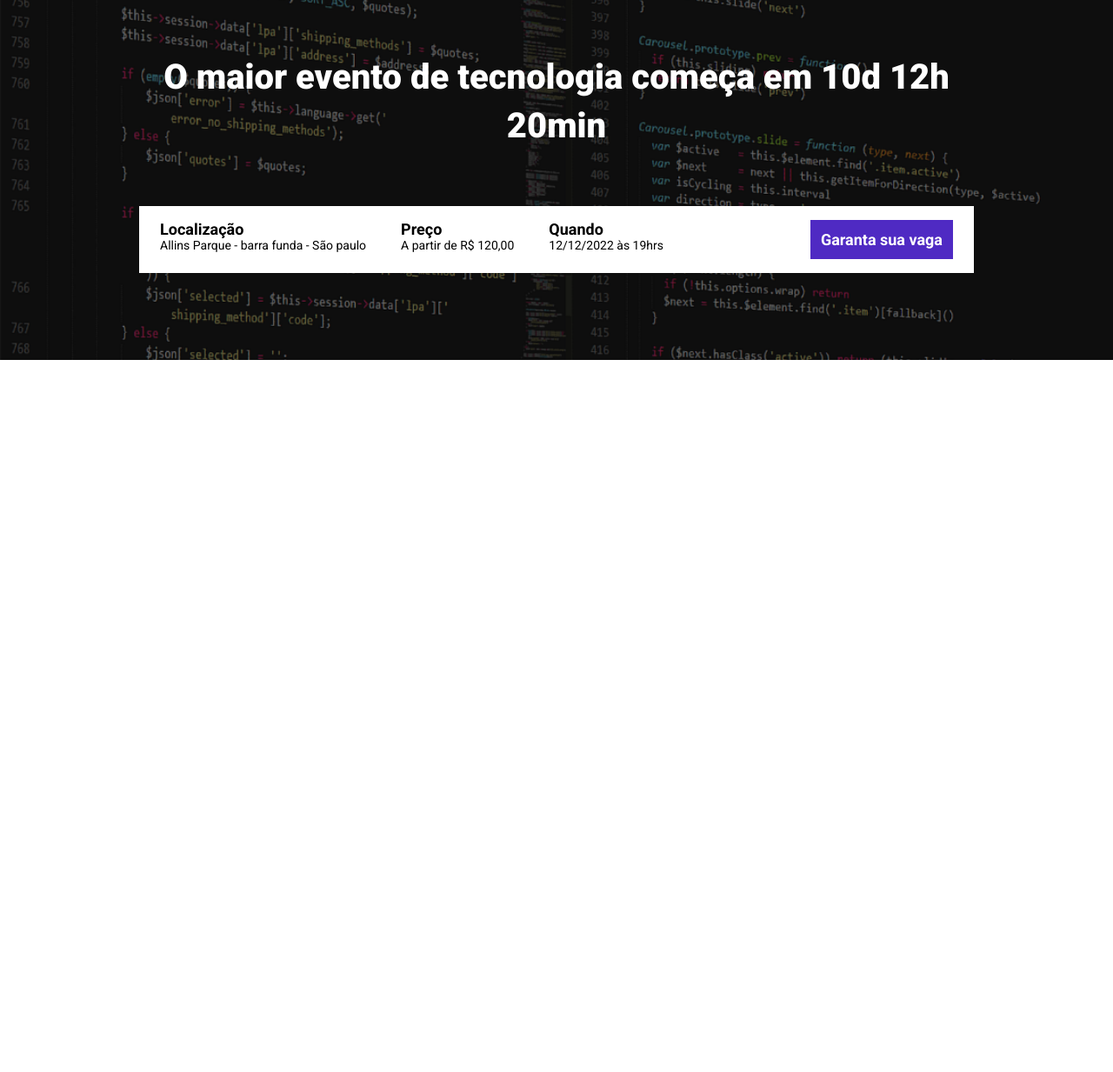
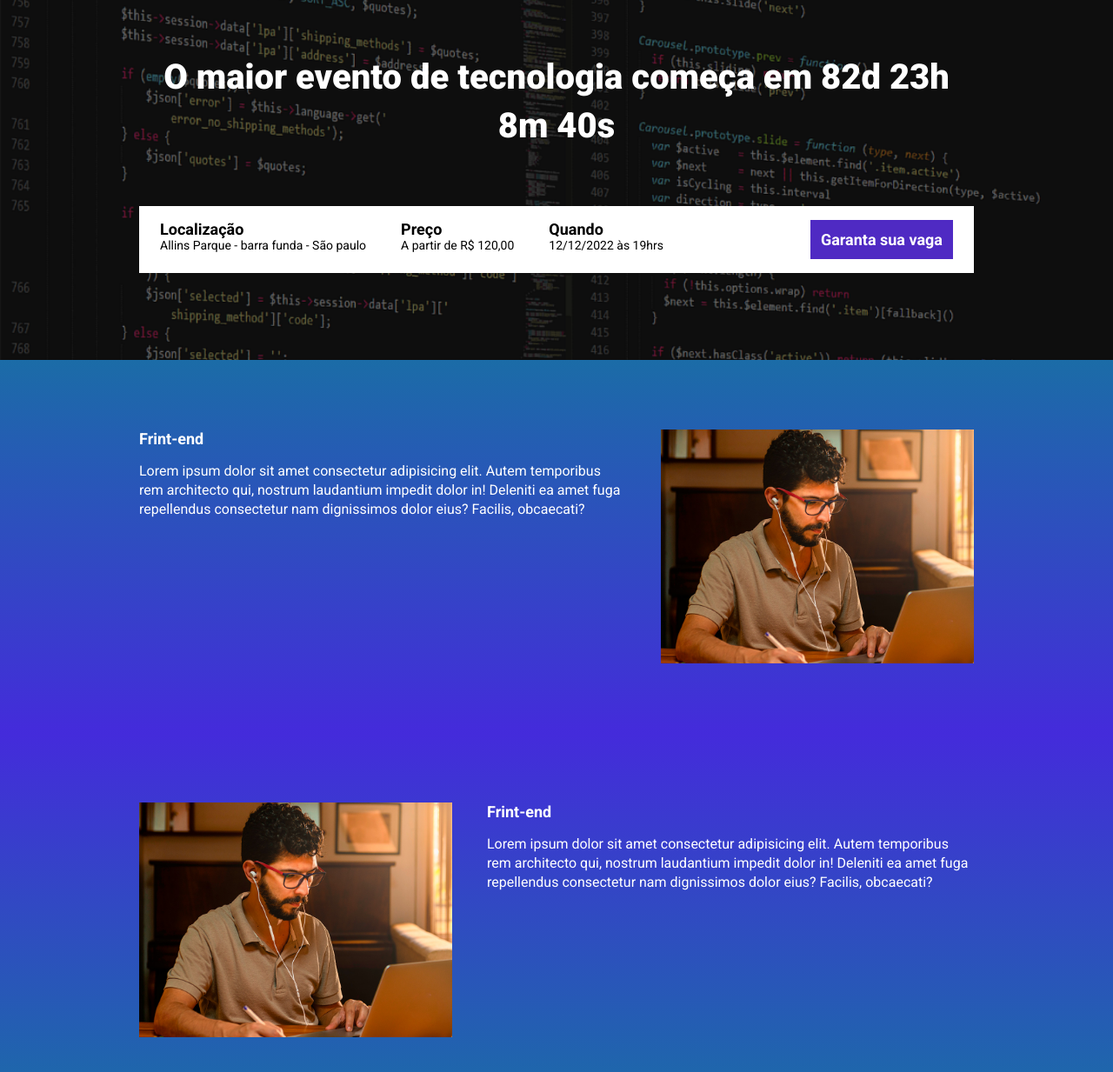
Before and after one commit to manoel-jj/ebac_tech_talks, a website built with Parcel: page src/index.html in a window 1280 px wide. Shown: the part 147-1380 px from the top of the page at 87% size. Before the commit the page ends 800 px from the top, so only its background shows below. Built offline with nearby package versions, Linux system fonts and the light colour scheme.

Commit message:
criando time

```diff
--- a/package.json
+++ b/package.json
@@ -2,9 +2,10 @@
   "name": "mod-22",
   "version": "1.0.0",
   "description": "",
-  "main": "index.js",
+  "source": "src/index.html",
   "scripts": {
-    "dev": "parcel src/index.html src/scripts/main.js src/styles/main.scss",
+    "dev": "parcel src/index.html src/styles/main.scss  src/scripts/main.js ",
+    "build": "parcel build",
     "test": "echo \"Error: no test specified\" && exit 1"
   },
   "keywords": [],
--- a/src/index.html
+++ b/src/index.html
@@ -6,6 +6,7 @@
     <meta name="viewport" content="width=device-width, initial-scale=1.0">
     <link rel="preconnect" href="https://fonts.googleapis.com"><link rel="preconnect" href="https://fonts.gstatic.com" crossorigin><link href="https://fonts.googleapis.com/css2?family=Roboto:wght@400;700;900&display=swap" rel="stylesheet">
     <link rel="stylesheet" href="styles/main.scss">
+    <link rel="stylesheet" href="https://unpkg.com/aos@next/dist/aos.css" />
     <title>EBAC</title>
 </head>
 <body>
@@ -14,7 +15,7 @@
         <div class="container">
             <img class="hero__logo" src="./images/ebac_logo.svg" alt="">
             <p class="hero__text">
-                O maior evento de tecnologia começa em 10d 12h 20min
+                O maior evento de tecnologia começa em <span id="contador"></span>
             </p>
             <div class="infos-bar">
                 <ul class="infos-bar__infos">
@@ -37,6 +38,53 @@
             </div>
         </div>
     </header>
+
+    <section class="event event--frontend">
+        <div class="container" data-aos="fade-right">
+            <div class="event__details">
+                <h2 class="event__details__title">Frint-end</h2>
+                <p class="event__details__description">Lorem ipsum dolor sit amet consectetur adipisicing elit. Autem temporibus rem architecto qui, nostrum laudantium impedit dolor in! Deleniti ea amet fuga repellendus consectetur nam dignissimos dolor eius? Facilis, obcaecati?
+
+                </p>
+            </div>
+            <img class="event__image" src="./images/frontend.png" alt="frontend">
+        </div>
+    </section>
+    <section class="event event--ux-ui event--image-left">
+        <div class="container" data-aos="fade-left">
+            <div class="event__details">
+                <h2 class="event__details__title">Frint-end</h2>
+                <p class="event__details__description">Lorem ipsum dolor sit amet consectetur adipisicing elit. Autem temporibus rem architecto qui, nostrum laudantium impedit dolor in! Deleniti ea amet fuga repellendus consectetur nam dignissimos dolor eius? Facilis, obcaecati?
+
+                </p>
+            </div>
+            <img class="event__image" src="./images/frontend.png" alt="frontend">
+        </div>
+    </section>
+    <section class="event event--data-science">
+        <div class="container" data-aos="fade-right">
+            <div class="event__details">
+                <h2 class="event__details__title">Frint-end</h2>
+                <p class="event__details__description">Lorem ipsum dolor sit amet consectetur adipisicing elit. Autem temporibus rem architecto qui, nostrum laudantium impedit dolor in! Deleniti ea amet fuga repellendus consectetur nam dignissimos dolor eius? Facilis, obcaecati?
+
+                </p>
+            </div>
+            <img class="event__image" src="./images/frontend.png" alt="frontend">
+        </div>
+    </section>
+    <section class="event event--backend event--image-left">
+        <div class="container" data-aos="fade-left">
+            <div class="event__details">
+                <h2 class="event__details__title">Frint-end</h2>
+                <p class="event__details__description">Lorem ipsum dolor sit amet consectetur adipisicing elit. Autem temporibus rem architecto qui, nostrum laudantium impedit dolor in! Deleniti ea amet fuga repellendus consectetur nam dignissimos dolor eius? Facilis, obcaecati?
+
+                </p>
+            </div>
+            <img class="event__image" src="./images/frontend.png" alt="frontend">
+        </div>
+    </section>
+
+    <script src="https://unpkg.com/aos@next/dist/aos.js"></script>
     <script src="./scripts/main.js"></script>
 </body>
 </html>
--- a/src/scripts/main.js
+++ b/src/scripts/main.js
@@ -1 +1,29 @@
-console.log('ola')
+AOS.init();
+
+
+const dataDoEvento = new Date("Mar 27, 2023 00:00:00");
+const timeStampDoEvento =dataDoEvento.getTime();
+
+const contaAsHoras = setInterval(function() {
+    const agora = new Date();
+    const timeStampAtual = agora.getTime();
+
+    const distanciaAteOEvento = timeStampDoEvento - timeStampAtual;
+
+    const diaEmMs = 1000 * 60 * 60 * 24;
+    const horaEmMs = 1000 * 60 * 60;
+    const minutiEmMs = 1000 * 60;
+
+    const diasAteOEvento = Math.floor(distanciaAteOEvento / diaEmMs);
+    const horasAteOevento = Math.floor((distanciaAteOEvento % diaEmMs) / horaEmMs);
+    const minutosAteOEvento = Math.floor((distanciaAteOEvento % horaEmMs) / minutiEmMs);
+    const segundosAteOEvento = Math.floor((distanciaAteOEvento % minutiEmMs) / 1000)
+
+    document.getElementById('contador').innerHTML = `${diasAteOEvento}d ${horasAteOevento}h ${minutosAteOEvento}m ${segundosAteOEvento}s `;
+
+    if (distanciaAteOEvento < 0) {
+        clearInterval(contaAsHoras);
+        document.getElementById('contador').innerHTML = 'Evento expirado';
+    }
+
+}, 1000)
--- /dev/null
+++ b/src/styles/_event.scss
@@ -0,0 +1,65 @@
+
+.event {
+    padding: 80px 0;
+
+
+    &--frontend {
+        background-image: linear-gradient(#1b6ca7, #442bdb);
+    }
+
+    &--ux-ui {
+        background-image: linear-gradient( #442bdb, #1b6ca7),;
+    }
+
+    &--data-science {
+        background-image: linear-gradient(#1b6ca7, #ebdc0d);
+    }
+
+    &--backend {
+        background-image: linear-gradient(#ebdc0d, #442bdb);
+    }
+
+    &--image-left {
+        .container {
+            flex-direction: row-reverse;
+        }
+    }
+
+    .container {
+        display: flex;
+        gap: 40px;
+    }
+
+    &__image {
+        max-width: 360px;
+    }
+
+    &__details {
+        &__title {
+            font-size: 18px;
+            font-weight: bold;
+            margin-bottom: 16px;
+
+        }
+
+        &__description {
+            line-height: 22px;
+        }
+
+    }
+
+    @media (max-width: 640px) {
+        .container {
+            display: block;
+        }
+
+        &__image {
+            width: 100%;
+        }
+
+        &__details {
+            margin-right: 0;
+            margin-bottom: 16px;
+        }
+    }
+}
--- a/src/styles/main.scss
+++ b/src/styles/main.scss
@@ -1,6 +1,7 @@
 @use "hero";
 @use "components/infos_bar";
 @use "components/buttons";
+@use "event";
 
 * {
     margin: 0;
```
